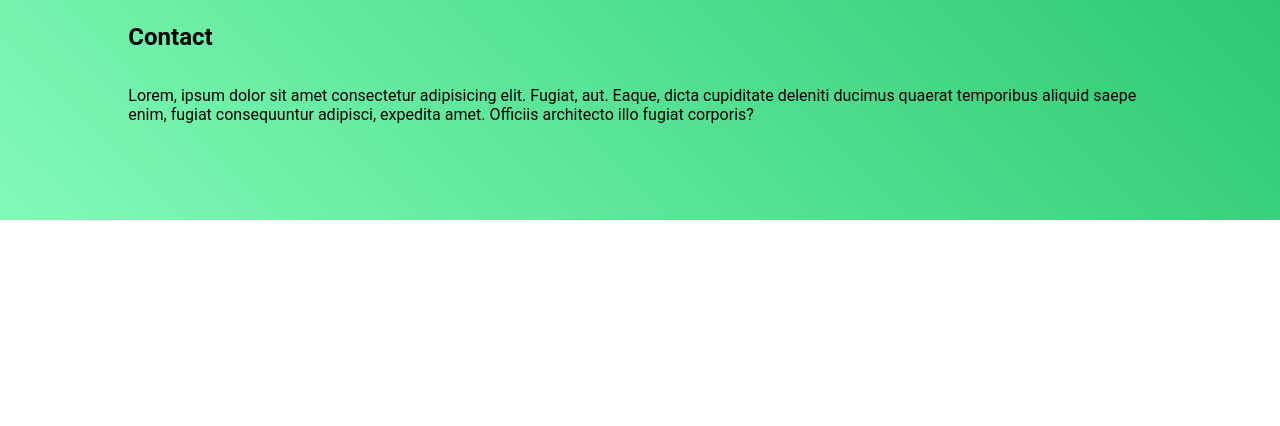
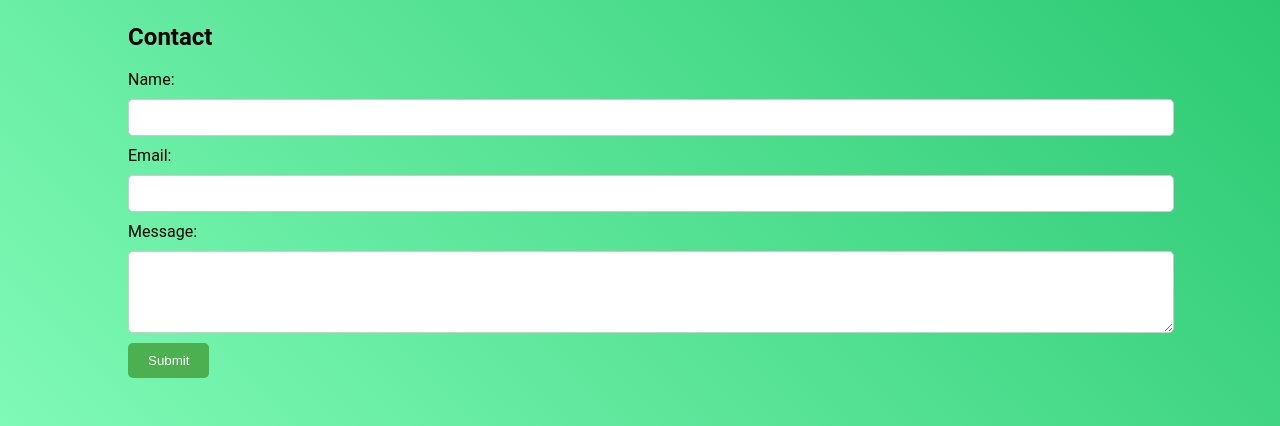
Before and after one commit to gonzalomolina1990/scroll-test, a plain HTML site: page index.html in a window 1280 px wide. Shown: the part 2371-2797 px from the top of the page. Before the commit the page ends 2591 px from the top, so only its background shows below. Drawn offline with nearby package versions, Linux system fonts and the light colour scheme.

Commit message:
email done

```diff
--- a/index.html
+++ b/index.html
@@ -237,12 +237,23 @@
 
     <section id="section4">
         <h1 class="animate-me">Contact</h1>
-        <p class="animate-me">Lorem, ipsum dolor sit amet consectetur adipisicing elit. Fugiat, aut.
-            Eaque, dicta cupiditate deleniti ducimus quaerat temporibus aliquid saepe enim,
-            fugiat consequuntur adipisci, expedita amet. Officiis architecto illo fugiat corporis?
-        </p>
+
+        <form id="contactForm">
+            <label for="name">Name:</label>
+            <input type="text" id="name" name="name" required>
+
+            <label for="email">Email:</label>
+            <input type="email" id="email" name="email" required>
+
+            <label for="message">Message:</label>
+            <textarea id="message" name="message" rows="4" required></textarea>
+
+            <button type="submit">Submit</button>
+          </form>
+
     </section>
 
+    <script src="https://cdn.emailjs.com/dist/email.min.js"></script>
 
     <script src="main.js"></script>
 </body>
--- a/main.js
+++ b/main.js
@@ -67,3 +67,29 @@ const observer2 = new IntersectionObserver(entries => {
 poppingElements.forEach(element => {
   observer2.observe(element);
 });
+
+// Initialize EmailJS with your User ID
+emailjs.init("uPQB2vUvFUlp3ktNZ");
+
+document.getElementById("contactForm").addEventListener("submit", function(event) {
+  event.preventDefault();
+
+  const name = document.getElementById("name").value;
+  const email = document.getElementById("email").value;
+  const message = document.getElementById("message").value;
+
+  const templateParams = {
+    from_name: name,
+    from_email: email,
+    message: message
+  };
+
+  // Send email using EmailJS API
+  emailjs.send("service_arcwefm", "template_hjfr713", templateParams)
+    .then(function(response) {
+      alert("Email sent successfully!");
+    }, function(error) {
+      console.error("Error sending email:", error);
+      alert("An error occurred while sending the email. Please try again later.");
+    });
+});
--- a/style.css
+++ b/style.css
@@ -100,7 +100,7 @@ background: linear-gradient(45deg, rgba(255,246,183,1) 0%, rgba(246,65,108,1) 10
     align-items: center;
     flex-wrap: wrap;
     justify-content: space-between;
-    margin-top: 2rem;
+    margin-top: 1rem;
 }
 
 .card{
@@ -235,6 +235,34 @@ background: linear-gradient(45deg, rgba(255,246,183,1) 0%, rgba(246,65,108,1) 10
     background: linear-gradient(45deg, rgba(129,251,184,1) 0%, rgba(40,199,111,1) 100%);
 }
 
+label,
+input,
+textarea {
+  display: block;
+  margin-bottom: 10px;
+}
+
+input,
+textarea {
+  width: 100%;
+  padding: 10px;
+  border: 1px solid #ccc;
+  border-radius: 5px;
+}
+
+button {
+  background-color: #4CAF50;
+  color: white;
+  padding: 10px 20px;
+  border: none;
+  border-radius: 5px;
+  cursor: pointer;
+}
+
+button:hover {
+  background-color: #45a049;
+}
+
 .scroller{
     width: 2rem;
     height: 2rem;
@@ -298,6 +326,14 @@ background: linear-gradient(45deg, rgba(255,246,183,1) 0%, rgba(246,65,108,1) 10
     'GRAD' 0,
     'opsz' 48
   }
+
+
+
+
+
+
+
+
 
 
   @media only screen and (max-width: 768px) {
```
